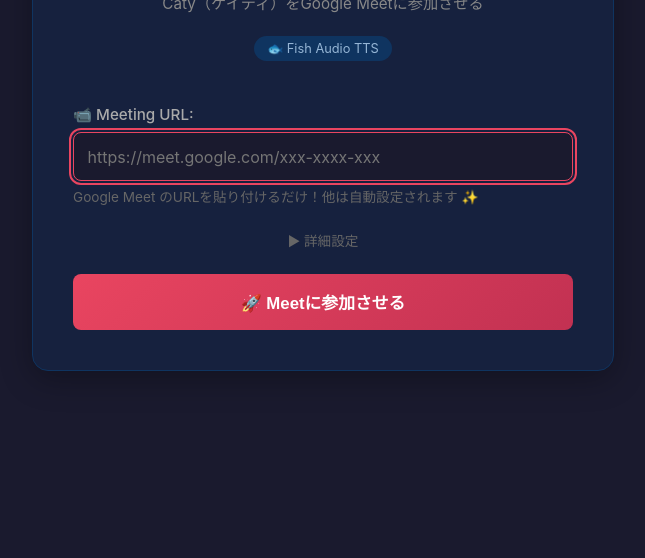
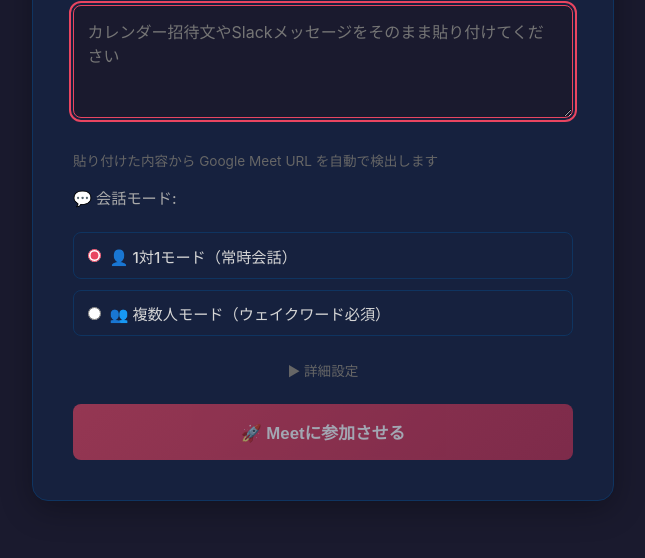
Before and after one commit to caty-ai/meetmate, a website: page public/index.html in a window 1280 px wide. Shown: the part 306-864 px from the top of the page, without its empty margins (317-962 px from the left). Drawn offline with Linux system fonts and the light colour scheme; no server answers.

Commit message:
feat(ui): auto-extract meet URL and per-session conversation mode

```diff
--- a/public/index.html
+++ b/public/index.html
@@ -59,7 +59,8 @@
             font-size: 0.95rem;
             font-weight: 500;
         }
-        input {
+        input,
+        textarea {
             padding: 0.85rem;
             border: 1px solid #0f3460;
             border-radius: 8px;
@@ -68,10 +69,45 @@
             background-color: #1a1a2e;
             color: #e0e0e0;
         }
-        input:focus {
+        textarea {
+            min-height: 84px;
+            resize: vertical;
+            line-height: 1.5;
+        }
+        input:focus,
+        textarea:focus {
             outline: 2px solid #e94560;
             outline-offset: 2px;
             border-color: #e94560;
+        }
+        .field-status {
+            margin-top: 0.5rem;
+            font-size: 0.9rem;
+            color: #d5959b;
+            min-height: 1.2rem;
+        }
+        .field-status.success {
+            color: #95d5b2;
+        }
+        .conversation-mode {
+            margin-top: 1rem;
+            display: grid;
+            gap: 0.7rem;
+        }
+        .conversation-mode label {
+            margin: 0;
+            padding: 0.7rem 0.9rem;
+            border: 1px solid #0f3460;
+            border-radius: 8px;
+            cursor: pointer;
+            color: #d5d5d5;
+            display: flex;
+            align-items: center;
+            gap: 0.5rem;
+        }
+        .conversation-mode input[type="radio"] {
+            margin: 0;
+            accent-color: #e94560;
         }
         small {
             color: #666;
@@ -158,18 +194,29 @@
         <div class="mode-badge"><span id="modeBadge">🐟 Fish Audio TTS</span></div>
 
         <form id="joinForm">
-            <label for="meetingUrl">📹 Meeting URL:</label>
-            <input
-                type="url"
-                id="meetingUrl"
-                name="meetingUrl"
-                placeholder="https://meet.google.com/xxx-xxxx-xxx"
-                pattern="https://meet\.google\.com/.+"
-                title="Google Meet の URL を入力してください"
+            <label for="meetingText">📹 Meet情報（カレンダー/Slackの本文を貼り付け）:</label>
+            <textarea
+                id="meetingText"
+                name="meetingText"
+                placeholder="カレンダー招待文やSlackメッセージをそのまま貼り付けてください"
+                title="Google Meet を含むテキストを貼り付けてください"
                 autofocus
                 required
-            >
-            <small>Google Meet のURLを貼り付けるだけ！他は自動設定されます ✨</small>
+            ></textarea>
+            <div id="meetingUrlStatus" class="field-status"></div>
+            <small>貼り付けた内容から Google Meet URL を自動で検出します</small>
+
+            <label>💬 会話モード:</label>
+            <div class="conversation-mode">
+                <label for="modeOneToOne">
+                    <input type="radio" id="modeOneToOne" name="conversationMode" value="one_to_one" checked>
+                    👤 1対1モード（常時会話）
+                </label>
+                <label for="modeGroup">
+                    <input type="radio" id="modeGroup" name="conversationMode" value="group">
+                    👥 複数人モード（ウェイクワード必須）
+                </label>
+            </div>
 
             <div class="advanced-toggle" onclick="toggleAdvanced()">▶ 詳細設定</div>
             <div class="advanced" id="advancedSection">
@@ -191,6 +238,10 @@
         const form = document.getElementById('joinForm');
         const statusEl = document.getElementById('status');
         const submitBtn = form.querySelector('button[type="submit"]');
+        const meetingTextEl = document.getElementById('meetingText');
+        const meetingUrlStatusEl = document.getElementById('meetingUrlStatus');
+        let extractedMeetingUrl = '';
+        let isSubmitting = false;
 
         function setStatus(type, text, asHtml = false) {
             statusEl.className = `status ${type}`;
@@ -206,6 +257,79 @@
             const toggle = document.querySelector('.advanced-toggle');
             section.classList.toggle('open');
             toggle.textContent = section.classList.contains('open') ? '▼ 詳細設定' : '▶ 詳細設定';
+        }
+
+        function updateSubmitButtonState() {
+            const canSubmit = Boolean(extractedMeetingUrl) && !isSubmitting;
+            submitBtn.disabled = !canSubmit;
+            submitBtn.textContent = isSubmitting ? '⏳ 起動中...' : '🚀 Meetに参加させる';
+        }
+
+        function decodeEscapedAngles(text) {
+            let decoded = text || '';
+            const maxPasses = 5;
+
+            for (let i = 0; i < maxPasses; i += 1) {
+                const next = decoded
+                    .replace(/&amp;/gi, '&')
+                    .replace(/&lt;/gi, '<')
+                    .replace(/&gt;/gi, '>');
+                if (next === decoded) break;
+                decoded = next;
+            }
+
+            return decoded;
+        }
+
+        function isValidMeetPath(pathname) {
+            return /^\/[a-z0-9]{3}-[a-z0-9]{4}-[a-z0-9]{3}\/?$/i.test(pathname || '');
+        }
+
+        function normalizeMeetUrl(rawUrl) {
+            if (!rawUrl) return '';
+            let value = rawUrl.trim();
+            if (!/^https?:\/\//i.test(value)) {
+                value = `https://${value}`;
+            }
+            try {
+                const parsed = new URL(value);
+                parsed.protocol = 'https:';
+                if (parsed.hostname.toLowerCase() !== 'meet.google.com') {
+                    return '';
+                }
+                if (!isValidMeetPath(parsed.pathname)) {
+                    return '';
+                }
+                return parsed.toString();
+            } catch {
+                return '';
+            }
+        }
+
+        function extractMeetUrl(text) {
+            const decoded = decodeEscapedAngles(text || '');
+            const meetRegex = /(?:https?:\/\/)?meet\.google\.com\/[a-z0-9]{3}-[a-z0-9]{4}-[a-z0-9]{3}(?:\?[^\s<>"'|)]*)?/i;
+            const match = decoded.match(meetRegex);
+            if (!match) return '';
+            return normalizeMeetUrl(match[0]);
+        }
+
+        function updateMeetingUrlStatus() {
+            const text = meetingTextEl.value.trim();
+            extractedMeetingUrl = extractMeetUrl(text);
+
+            if (!text) {
+                meetingUrlStatusEl.textContent = '';
+                meetingUrlStatusEl.className = 'field-status';
+            } else if (extractedMeetingUrl) {
+                meetingUrlStatusEl.textContent = `✅ 検出した Meet URL: ${extractedMeetingUrl}`;
+                meetingUrlStatusEl.className = 'field-status success';
+            } else {
+                meetingUrlStatusEl.textContent = 'Meet URLが見つかりません';
+                meetingUrlStatusEl.className = 'field-status';
+            }
+
+            updateSubmitButtonState();
         }
 
         // Public WSS URL from server (resolved via /info)
@@ -238,22 +362,37 @@
             }
         }).catch(() => {});
 
+        meetingTextEl.addEventListener('input', updateMeetingUrlStatus);
+        meetingTextEl.addEventListener('paste', () => {
+            setTimeout(updateMeetingUrlStatus, 0);
+        });
+        updateMeetingUrlStatus();
+
         form.addEventListener('submit', async function(event) {
             event.preventDefault();
 
-            submitBtn.disabled = true;
-            submitBtn.textContent = '⏳ 起動中...';
+            updateMeetingUrlStatus();
+            if (!extractedMeetingUrl || isSubmitting) {
+                if (!extractedMeetingUrl) {
+                    setStatus('error', '❌ Meet URLが見つかりません');
+                }
+                return;
+            }
+
+            isSubmitting = true;
+            updateSubmitButtonState();
             setStatus('loading', '⏳ Botを起動中...');
 
             try {
-                const meetingUrl = document.getElementById('meetingUrl').value.trim();
                 const botName = document.getElementById('botName').value.trim();
                 const wsUrl = document.getElementById('wsUrl').value.trim() || getAutoWsUrl();
+                const conversationMode = (form.querySelector('input[name="conversationMode"]:checked') || {}).value || 'one_to_one';
 
                 const formData = new URLSearchParams({
-                    meetingUrl,
+                    meetingUrl: extractedMeetingUrl,
                     botName: botName || 'Caty (ケイティ)',
                     wsUrl,
+                    conversationMode,
                 });
 
                 const response = await fetch('/join-meeting', {
@@ -275,8 +414,8 @@
             } catch (err) {
                 setStatus('error', '❌ 接続エラー: ' + err.message);
             } finally {
-                submitBtn.disabled = false;
-                submitBtn.textContent = '🚀 Meetに参加させる';
+                isSubmitting = false;
+                updateSubmitButtonState();
             }
         });
     </script>
--- a/src/config.js
+++ b/src/config.js
@@ -49,6 +49,7 @@
     openclawUrl: process.env.OPENCLAW_GATEWAY_URL || null,
     openclawToken: process.env.OPENCLAW_GATEWAY_TOKEN || null,
     systemPrompt: overrides.prompt || CATY_PROMPT,
+    wakeMode: overrides.wakeMode || null,
     echoCooldownMs: ECHO_LOOP_COOLDOWN_MS,
     stt: {
       model: "nova-3",
--- a/src/pipeline.js
+++ b/src/pipeline.js
@@ -53,6 +53,7 @@
   const openrouterKey = config.openrouterKey;
   const fishKey = config.fishKey;
   const systemPrompt = config.systemPrompt;
+  const wakeMode = config.wakeMode || WAKE_MODE;
 
   // OpenClaw Gateway integration
   const useOpenClaw = !!(config.openclawUrl && config.openclawToken);
@@ -87,7 +88,7 @@
     console.log(`💬  [user] ${userText}`);
 
     // Wake word detection
-    if (WAKE_MODE === "wake") {
+    if (wakeMode === "wake") {
       if (!containsWakeWord(userText)) {
         console.log(`🔇  Wake word not detected, ignoring: "${userText.slice(0, 50)}..."`);
         // Still log for context, but don't respond
```
Also changed, not shown: src/index.js (+14 -1 lines).
